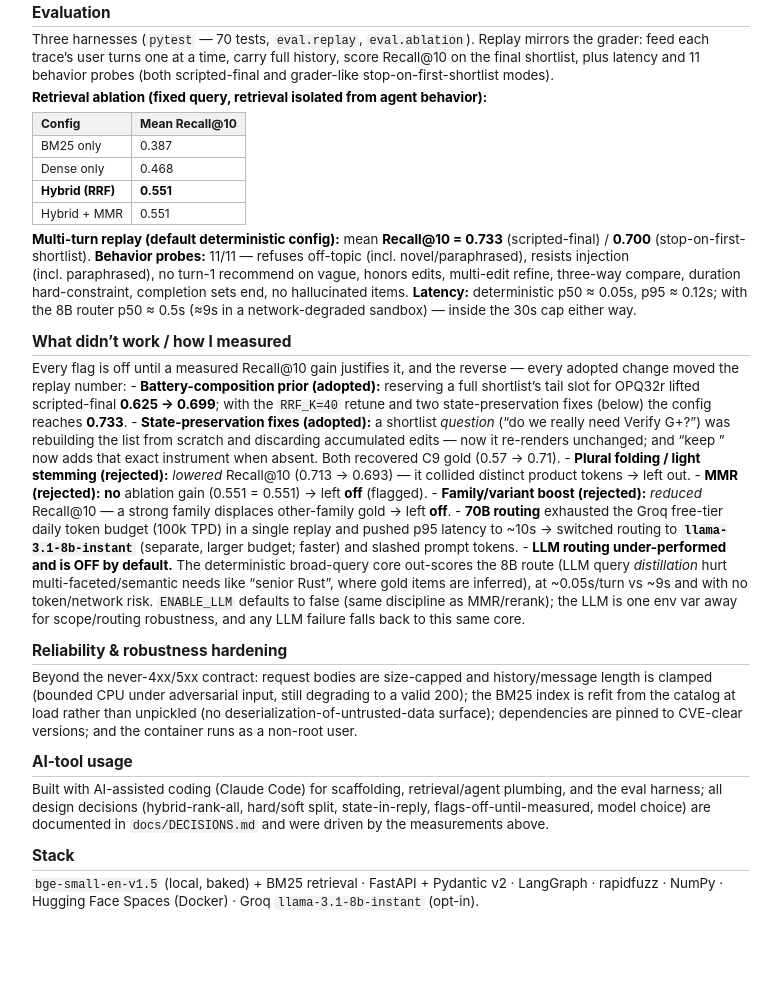
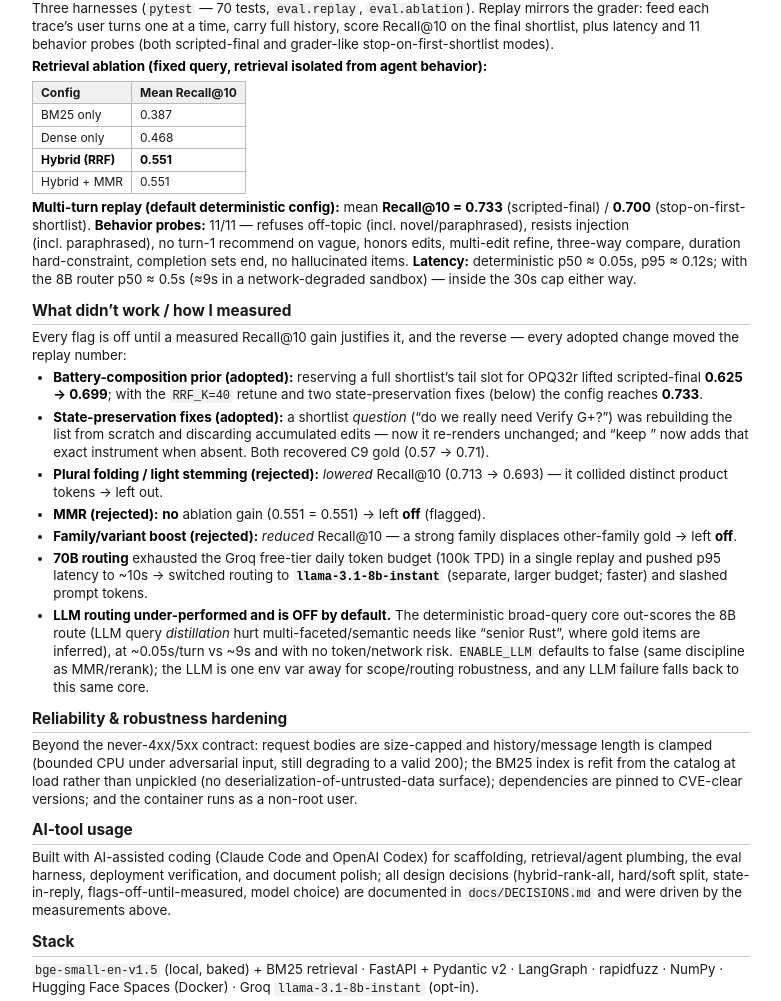
Before and after one commit to xpushkal/SNL-Intern, a plain HTML site: page docs/APPROACH.html in a window 1280 px wide. Shown: the part 883-1884 px from the top of the page, without its empty margins (249-1030 px from the left). Before the commit the page ends 1798 px from the top, so only its background shows below. Drawn offline with Linux system fonts and the light colour scheme.

Commit message:
Docs: finalize submission-ready approach package

```diff
--- a/docs/APPROACH.html
+++ b/docs/APPROACH.html
@@ -34,7 +34,13 @@ h1 + p, h2 + p { margin-top: 2pt; }
 p, li { margin: 3pt 0; }
 ul { margin: 3pt 0; padding-left: 16pt; }
 code { background: #f2f2f2; padding: 0 3px; border-radius: 3px; font-size: 9pt; }
-table { border-collapse: collapse; font-size: 9pt; margin: 4pt 0; }
+table {
+border-collapse: collapse;
+font-size: 9pt;
+margin: 4pt 0;
+break-inside: avoid;
+page-break-inside: avoid;
+}
 th, td { border: 1px solid #bbb; padding: 2pt 6pt; text-align: left; }
 th { background: #f0f0f0; }
 strong { color: #000; }
@@ -45,8 +51,6 @@ a { color: #1a1a1a; text-decoration: none; }
 <header id="title-block-header">
 <h1 class="title">SHL Assessment Recommender — Approach</h1>
 </header>
-<h1 id="approach-conversational-shl-assessment-recommender">Approach —
-Conversational SHL Assessment Recommender</h1>
 <h2 id="problem-design-stance">Problem &amp; design stance</h2>
 <p>Build a stateless <code>/chat</code> agent that moves a hiring
 manager from a vague intent to a grounded shortlist of SHL assessments —
@@ -159,34 +163,39 @@ the 30s cap either way.</p>
 <h2 id="what-didnt-work-how-i-measured">What didn’t work / how I
 measured</h2>
 <p>Every flag is off until a measured Recall@10 gain justifies it, and
-the reverse — every adopted change moved the replay number: -
-<strong>Battery-composition prior (adopted):</strong> reserving a full
-shortlist’s tail slot for OPQ32r lifted scripted-final <strong>0.625 →
-0.699</strong>; with the <code>RRF_K=40</code> retune and two
-state-preservation fixes (below) the config reaches
-<strong>0.733</strong>. - <strong>State-preservation fixes
-(adopted):</strong> a shortlist <em>question</em> (“do we really need
-Verify G+?”) was rebuilding the list from scratch and discarding
-accumulated edits — now it re-renders unchanged; and “keep <named item>”
-now adds that exact instrument when absent. Both recovered C9 gold (0.57
-→ 0.71). - <strong>Plural folding / light stemming (rejected):</strong>
+the reverse — every adopted change moved the replay number:</p>
+<ul>
+<li><strong>Battery-composition prior (adopted):</strong> reserving a
+full shortlist’s tail slot for OPQ32r lifted scripted-final
+<strong>0.625 → 0.699</strong>; with the <code>RRF_K=40</code> retune
+and two state-preservation fixes (below) the config reaches
+<strong>0.733</strong>.</li>
+<li><strong>State-preservation fixes (adopted):</strong> a shortlist
+<em>question</em> (“do we really need Verify G+?”) was rebuilding the
+list from scratch and discarding accumulated edits — now it re-renders
+unchanged; and “keep <named item>” now adds that exact instrument when
+absent. Both recovered C9 gold (0.57 → 0.71).</li>
+<li><strong>Plural folding / light stemming (rejected):</strong>
 <em>lowered</em> Recall@10 (0.713 → 0.693) — it collided distinct
-product tokens → left out. - <strong>MMR (rejected):</strong>
-<strong>no</strong> ablation gain (0.551 = 0.551) → left
-<strong>off</strong> (flagged). - <strong>Family/variant boost
-(rejected):</strong> <em>reduced</em> Recall@10 — a strong family
-displaces other-family gold → left <strong>off</strong>. - <strong>70B
-routing</strong> exhausted the Groq free-tier daily token budget (100k
-TPD) in a single replay and pushed p95 latency to ~10s → switched
-routing to <strong><code>llama-3.1-8b-instant</code></strong> (separate,
-larger budget; faster) and slashed prompt tokens. - <strong>LLM routing
-under-performed and is OFF by default.</strong> The deterministic
-broad-query core out-scores the 8B route (LLM query
+product tokens → left out.</li>
+<li><strong>MMR (rejected):</strong> <strong>no</strong> ablation gain
+(0.551 = 0.551) → left <strong>off</strong> (flagged).</li>
+<li><strong>Family/variant boost (rejected):</strong> <em>reduced</em>
+Recall@10 — a strong family displaces other-family gold → left
+<strong>off</strong>.</li>
+<li><strong>70B routing</strong> exhausted the Groq free-tier daily
+token budget (100k TPD) in a single replay and pushed p95 latency to
+~10s → switched routing to
+<strong><code>llama-3.1-8b-instant</code></strong> (separate, larger
+budget; faster) and slashed prompt tokens.</li>
+<li><strong>LLM routing under-performed and is OFF by default.</strong>
+The deterministic broad-query core out-scores the 8B route (LLM query
 <em>distillation</em> hurt multi-faceted/semantic needs like “senior
 Rust”, where gold items are inferred), at ~0.05s/turn vs ~9s and with no
 token/network risk. <code>ENABLE_LLM</code> defaults to false (same
 discipline as MMR/rerank); the LLM is one env var away for scope/routing
-robustness, and any LLM failure falls back to this same core.</p>
+robustness, and any LLM failure falls back to this same core.</li>
+</ul>
 <h2 id="reliability-robustness-hardening">Reliability &amp; robustness
 hardening</h2>
 <p>Beyond the never-4xx/5xx contract: request bodies are size-capped and
@@ -196,8 +205,9 @@ catalog at load rather than unpickled (no
 deserialization-of-untrusted-data surface); dependencies are pinned to
 CVE-clear versions; and the container runs as a non-root user.</p>
 <h2 id="ai-tool-usage">AI-tool usage</h2>
-<p>Built with AI-assisted coding (Claude Code) for scaffolding,
-retrieval/agent plumbing, and the eval harness; all design decisions
+<p>Built with AI-assisted coding (Claude Code and OpenAI Codex) for
+scaffolding, retrieval/agent plumbing, the eval harness, deployment
+verification, and document polish; all design decisions
 (hybrid-rank-all, hard/soft split, state-in-reply,
 flags-off-until-measured, model choice) are documented in
 <code>docs/DECISIONS.md</code> and were driven by the measurements
--- a/docs/approach.css
+++ b/docs/approach.css
@@ -10,7 +10,13 @@ h1 + p, h2 + p { margin-top: 2pt; }
 p, li { margin: 3pt 0; }
 ul { margin: 3pt 0; padding-left: 16pt; }
 code { background: #f2f2f2; padding: 0 3px; border-radius: 3px; font-size: 9pt; }
-table { border-collapse: collapse; font-size: 9pt; margin: 4pt 0; }
+table {
+  border-collapse: collapse;
+  font-size: 9pt;
+  margin: 4pt 0;
+  break-inside: avoid;
+  page-break-inside: avoid;
+}
 th, td { border: 1px solid #bbb; padding: 2pt 6pt; text-align: left; }
 th { background: #f0f0f0; }
 strong { color: #000; }
```
Also changed, not shown: 3 other files.
